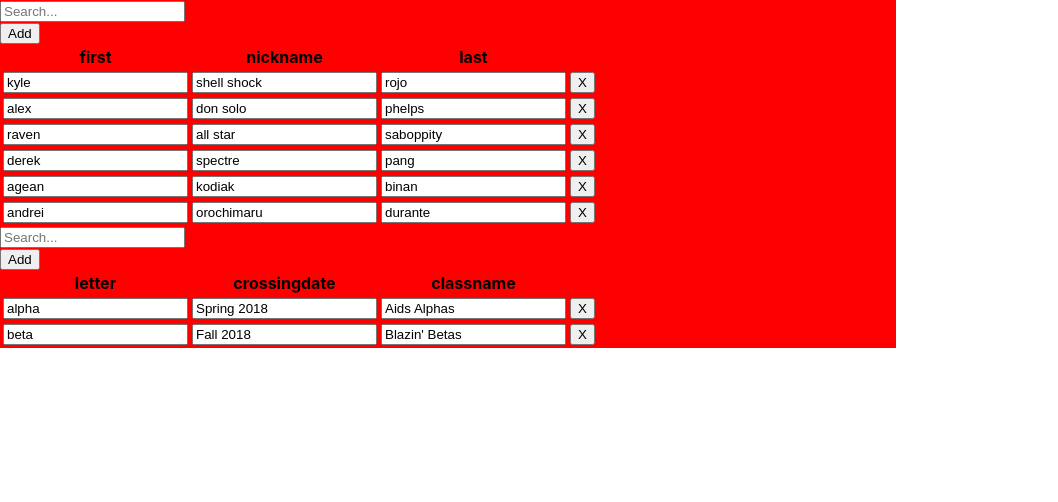
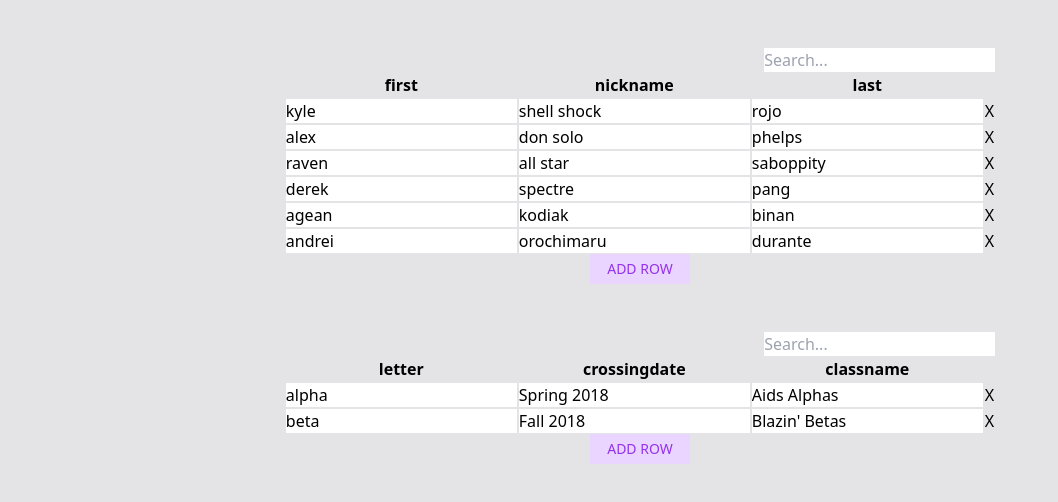
Before and after one commit to nicmarchini/lphie-app-v2, a React (Create React App) app in the folder frontend/: page / in a window 1280 px wide. Shown: the top 502 px of the page, without its empty margins (0-1058 px from the left). Built offline with nearby package versions, Linux system fonts and the light colour scheme.

Commit message:
init tailwindscss, begin basic styling

```diff
--- a/frontend/package.json
+++ b/frontend/package.json
@@ -39,5 +39,10 @@
       "last 1 firefox version",
       "last 1 safari version"
     ]
+  },
+  "devDependencies": {
+    "autoprefixer": "^10.4.7",
+    "postcss": "^8.4.14",
+    "tailwindcss": "^3.1.6"
   }
 }
--- /dev/null
+++ b/frontend/postcss.config.js
@@ -0,0 +1,6 @@
+module.exports = {
+  plugins: {
+    tailwindcss: {},
+    autoprefixer: {},
+  },
+}
--- a/frontend/src/App.css
+++ b/frontend/src/App.css
@@ -1,4 +1,4 @@
-.App {
+/* .App {
   text-align: center;
 }
 
@@ -35,4 +35,4 @@
   to {
     transform: rotate(360deg);
   }
-}
+} */
--- a/frontend/src/admin/Admin.css
+++ /dev/null
@@ -1,4 +0,0 @@
-.container {
-    background-color: red;
-    width: 70%;
-}
--- a/frontend/src/admin/Admin.js
+++ b/frontend/src/admin/Admin.js
@@ -1,13 +1,23 @@
-import './Admin.css'
 import BrothersTable from './BrothersTable';
 import ClassesTable from './ClassesTable';
 
 function Admin() {
     return (
-      <div className="container">
+      <div className="bg-zinc-200 h-screen">
+        <br></br>
+        <br></br>
         {/* Header with inline css */}
-        <BrothersTable/>
-        <ClassesTable/>
+        {/* <h3 className='text-3xl text-gray-700 font-bold mb-5'>test tailwinds</h3> */}
+        <div className='flex place-content-center'>
+          <BrothersTable/>
+        </div>
+        <br></br>
+        <br></br>
+        <div className='flex place-content-center'>
+          <ClassesTable/>
+        </div>
+        <br></br>
+        <br></br>
       </div>
     );
   }
--- a/frontend/src/admin/BrothersTable.js
+++ b/frontend/src/admin/BrothersTable.js
@@ -12,7 +12,7 @@ class BrothersTable extends React.Component {
 
     render() {
         return (
-            <div>
+            <div >
                 <ObjectsTable   state_obj={this.bro_obj}
                                 searchField={this.search_field}/>
             </div>
--- a/frontend/src/components/EditableTable/EditableTable.js
+++ b/frontend/src/components/EditableTable/EditableTable.js
@@ -1,5 +1,7 @@
 import React from 'react';
 import EditableRow from './EditableRow';
+// import './EditableTable.css';
+// import '../../index.css'
 
 class EditableTable extends React.Component {
 
@@ -26,11 +28,11 @@ class EditableTable extends React.Component {
         });
 
         return (
-            <div>
-            <button type="button" onClick={this.props.onRowAdd}>Add</button>
+            // <div className='flex place-content-center'>
+            <div >
             <table>
                 <thead>
-                    <tr>
+                    <tr >
                         {column_titles}
                     </tr>
                 </thead>
@@ -38,7 +40,11 @@ class EditableTable extends React.Component {
                     {object}
                 </tbody>
             </table>
+            <div className='flex place-content-center'>
+            <button type="button" className="px-4 py-1 text-sm text-purple-600 bg-purple-200 rounded-none border border-purple-200 hover:text-white hover:bg-purple-600 hover:border-transparent focus:outline-none" onClick={this.props.onRowAdd}>ADD ROW</button>
             </div>
+            </div>
+            // </div>
         );
     }
 }
--- a/frontend/src/components/SearchBar/SearchBar.js
+++ b/frontend/src/components/SearchBar/SearchBar.js
@@ -8,7 +8,8 @@ class SearchBar extends React.Component {
 
   render() {
     return (
-      <div>
+      <div className='flex place-content-end'>
+
         <input  type="text"
                 placeholder="Search..."
                 value={this.props.filterText}
--- a/frontend/src/index.css
+++ b/frontend/src/index.css
@@ -1,4 +1,8 @@
-body {
+@tailwind base;
+@tailwind components;
+@tailwind utilities;
+
+/* body {
   margin: 0;
   font-family: -apple-system, BlinkMacSystemFont, 'Segoe UI', 'Roboto', 'Oxygen',
     'Ubuntu', 'Cantarell', 'Fira Sans', 'Droid Sans', 'Helvetica Neue',
@@ -10,4 +14,4 @@ body {
 code {
   font-family: source-code-pro, Menlo, Monaco, Consolas, 'Courier New',
     monospace;
-}
+} */
--- /dev/null
+++ b/frontend/tailwind.config.js
@@ -0,0 +1,10 @@
+/** @type {import('tailwindcss').Config} */
+module.exports = {
+  content: [
+    "./src/**/*.{js,jsx,ts,tsx}",
+  ],
+  theme: {
+    extend: {},
+  },
+  plugins: [],
+}
```
Also changed, not shown: 1 other file (tests, documents, lock files or other folders).
